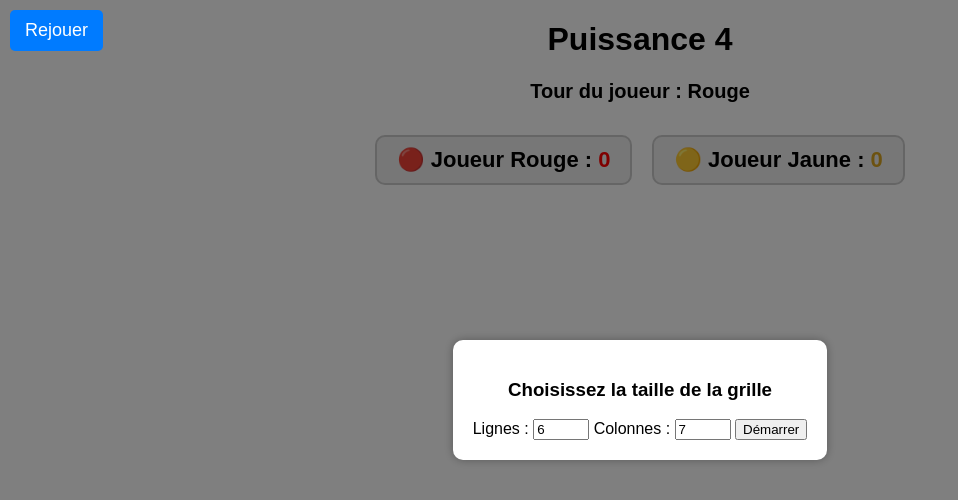
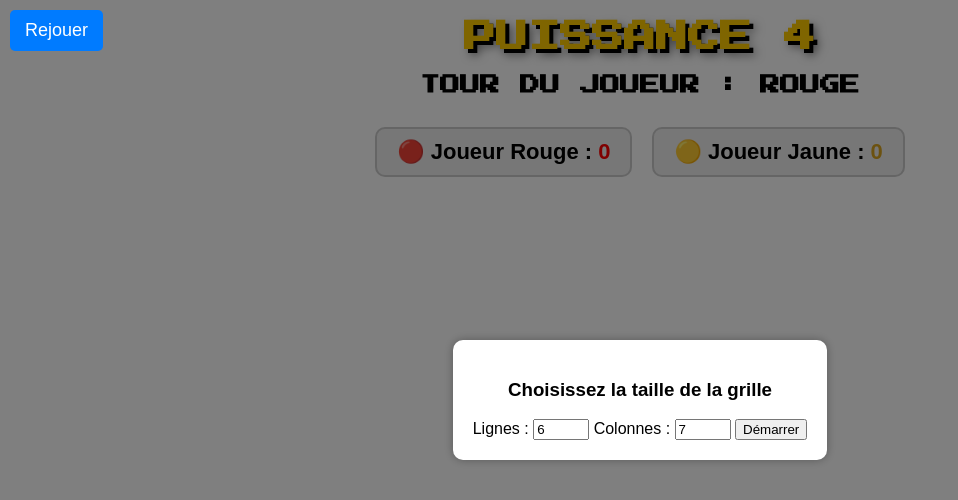
Before and after one commit to celiathom/puissance4, a plain HTML site: page index.html in a window 1280 px wide. Shown: the whole page, without its empty margins (0-958 px from the left). Drawn offline with Linux system fonts and the light colour scheme.

Commit message:
Puissance 4

```diff
--- a/index.html
+++ b/index.html
@@ -5,6 +5,7 @@
     <meta name="viewport" content="width=device-width, initial-scale=1.0">
     <title>Puissance 4</title>
     <link rel="stylesheet" href="style.css">
+    <link href="https://fonts.googleapis.com/css2?family=Press+Start+2P&display=swap" rel="stylesheet">
 
 </head>
 <body>
--- a/style.css
+++ b/style.css
@@ -1,6 +1,23 @@
 body {
     text-align: center;
     font-family: Arial, sans-serif;
+}
+
+h1 {
+    font-family: 'Press Start 2P', cursive;
+    font-size: 32px;
+    color: #ffcc00;
+    text-shadow: 4px 4px 0px #000, 6px 6px 10px rgba(0,0,0,0.5);
+    text-transform: uppercase;
+}
+
+#currentPlayer {
+    font-family: 'Press Start 2P', cursive;
+    font-size: 16px;
+    color: #000;
+    text-transform: uppercase;
+    text-align: center;
+    margin-bottom: 10px;
 }
 
 .grid {
```
